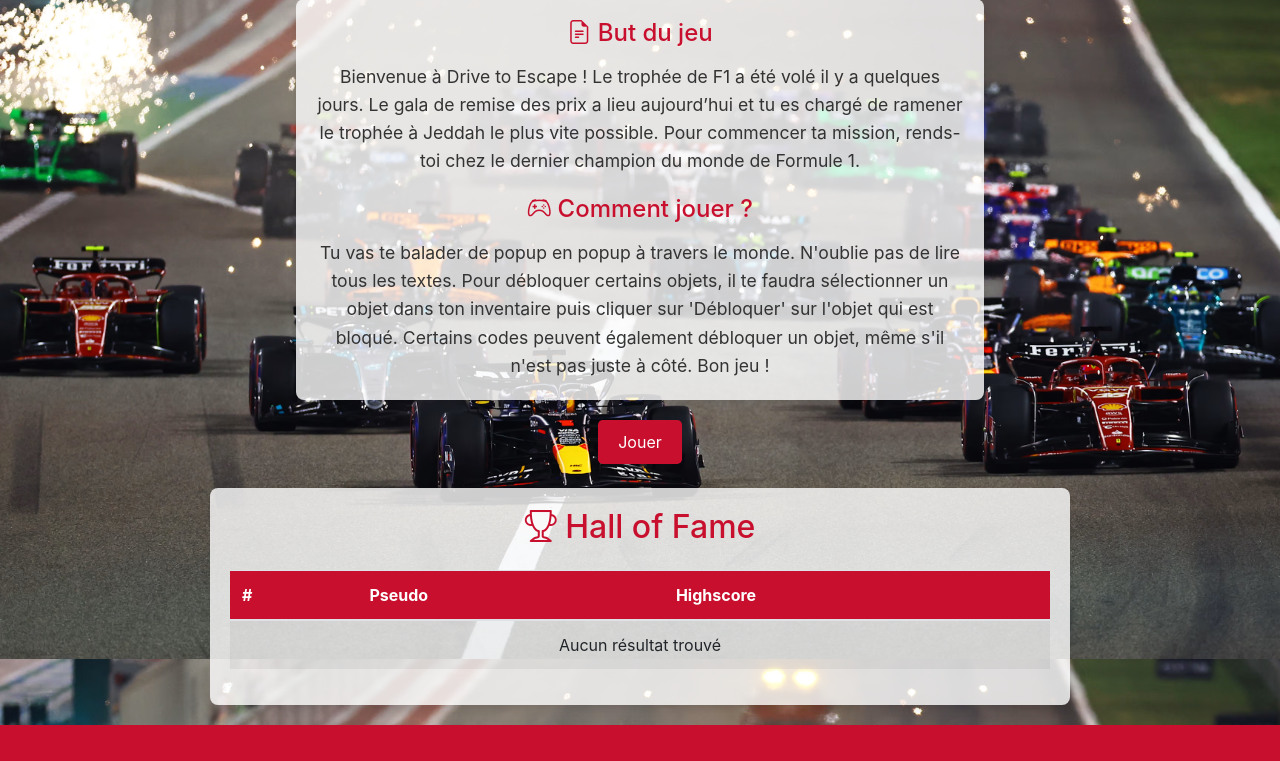
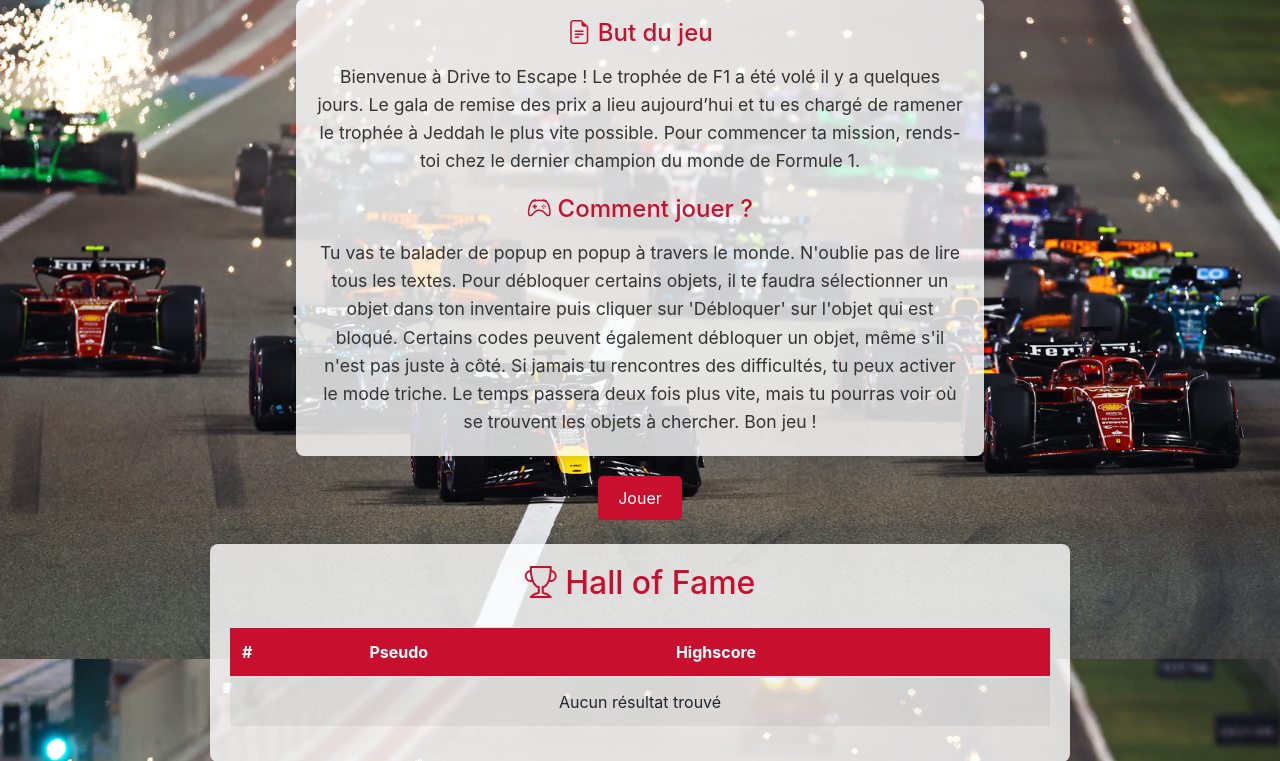
Before and after one commit to SamyKr/projetweb, a PHP site: page /views/menu.php in a window 1280 px wide. Shown: the part 141-902 px from the top of the page. Before the commit the page ends 866 px from the top, so only its background shows below. Run offline with PHP 8.4, Linux system fonts and the light colour scheme.

Commit message:
jeu finito

```diff
--- a/projet_web/views/menu.php
+++ b/projet_web/views/menu.php
@@ -34,7 +34,7 @@
         </p>
         <h2><i class="bi bi-controller"></i> Comment jouer ?</h2>
         <p>
-        Tu vas te balader de popup en popup à travers le monde. N'oublie pas de lire tous les textes. Pour débloquer certains objets, il te faudra sélectionner un objet dans ton inventaire puis cliquer sur 'Débloquer' sur l'objet qui est bloqué. Certains codes peuvent également débloquer un objet, même s'il n'est pas juste à côté.
+        Tu vas te balader de popup en popup à travers le monde. N'oublie pas de lire tous les textes. Pour débloquer certains objets, il te faudra sélectionner un objet dans ton inventaire puis cliquer sur 'Débloquer' sur l'objet qui est bloqué. Certains codes peuvent également débloquer un objet, même s'il n'est pas juste à côté. Si jamais tu rencontres des difficultés, tu peux activer le mode triche. Le temps passera deux fois plus vite, mais tu pourras voir où se trouvent les objets à chercher.
 Bon jeu !
         </p>
     </div>
```
